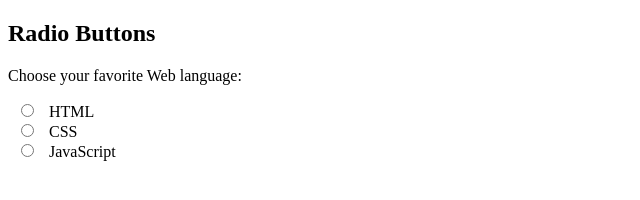
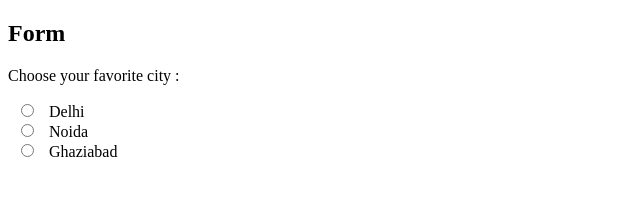
Before and after one commit to yparth/test, a plain HTML site: page index.html in a window 1280 px wide. Shown: the whole page, without its empty margins (0-640 px from the left). Drawn offline with Linux system fonts and the light colour scheme.

Commit message:
third commit

```diff
--- a/index.html
+++ b/index.html
@@ -2,17 +2,17 @@
 <html>
 <body>
 
-<h2>Radio Buttons</h2>
+<h2>Form</h2>
 
-<p>Choose your favorite Web language:</p>
+<p>Choose your favorite city :</p>
 
 <form>
   <input type="radio" id="html" name="fav_language" value="HTML">
-  <label for="html">HTML</label><br>
+  <label for="html">Delhi</label><br>
   <input type="radio" id="css" name="fav_language" value="CSS">
-  <label for="css">CSS</label><br>
+  <label for="css">Noida</label><br>
   <input type="radio" id="javascript" name="fav_language" value="JavaScript">
-  <label for="javascript">JavaScript</label>
+  <label for="javascript">Ghaziabad</label>
 </form>
 
 </body>
```
